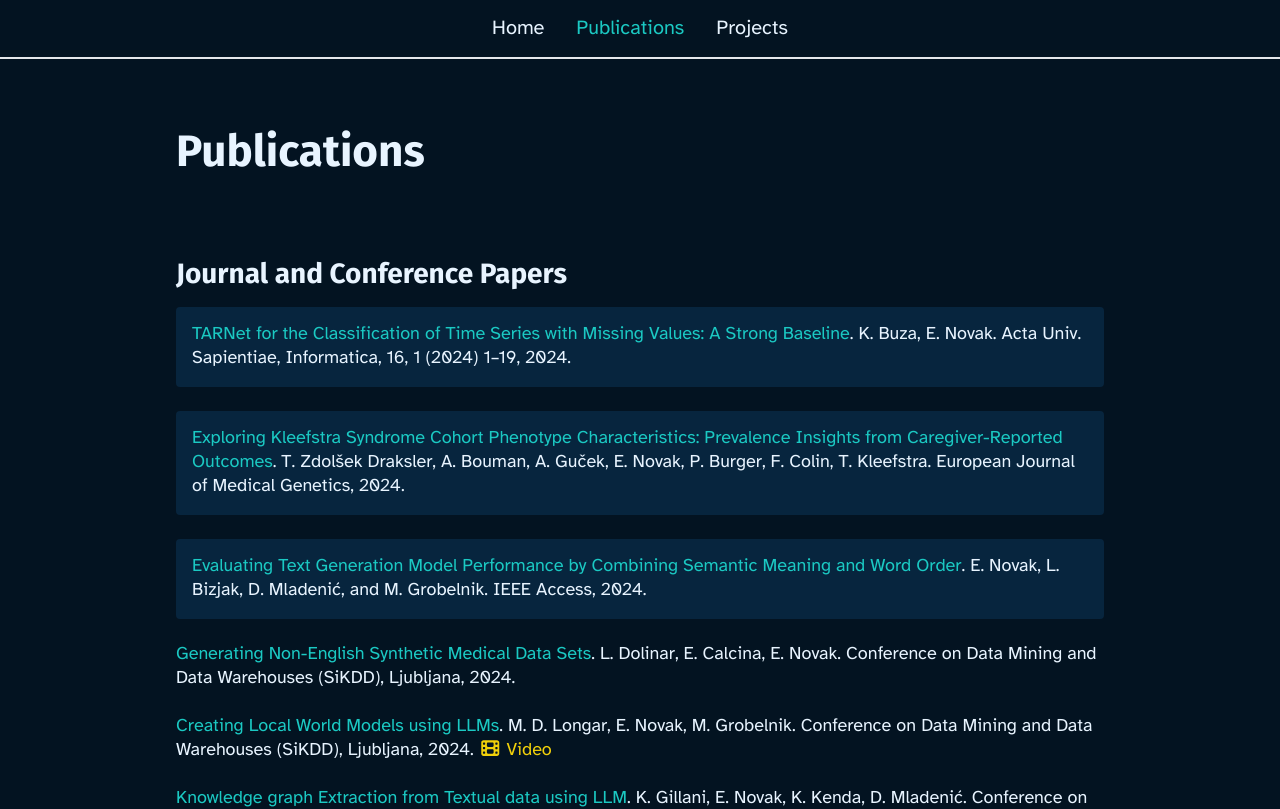
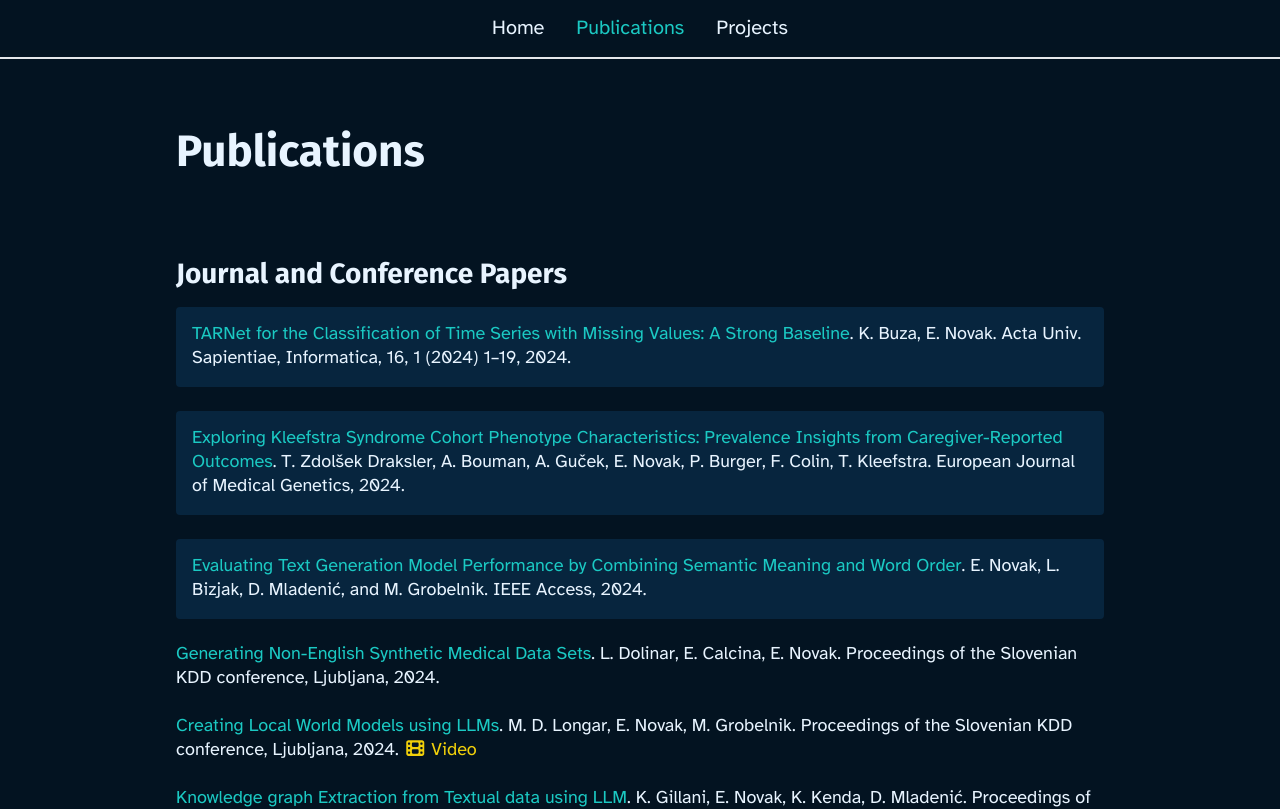
Before and after one commit to eriknovak/eriknovak.github.io, a Next.js app: page /publications in a window 1280 px wide. Shown: the top 809 px of the page. Built offline with nearby package versions, Linux system fonts and the light colour scheme.

Commit message:
Update conference_papers.ts

```diff
--- a/assets/publications/conference_papers.ts
+++ b/assets/publications/conference_papers.ts
@@ -3,7 +3,7 @@ const CONFERENCE_PAPERS = [
     authors: "L. Dolinar, E. Calcina, E. Novak",
     title: "Generating Non-English Synthetic Medical Data Sets",
     url: "https://aile3.ijs.si/dunja/SiKDD2024/Papers/IS2024_-_SIKDD_2024_paper_4.pdf",
-    reference: "Conference on Data Mining and Data Warehouses (SiKDD)",
+    reference: "Proceedings of the Slovenian KDD conference",
     location: "Ljubljana",
     year: 2024,
     presentation: null,
@@ -12,7 +12,7 @@ const CONFERENCE_PAPERS = [
     authors: "M. D. Longar, E. Novak, M. Grobelnik",
     title: "Creating Local World Models using LLMs",
     url: "https://aile3.ijs.si/dunja/SiKDD2024/Papers/IS2024_-_SIKDD_2024_paper_22.pdf",
-    reference: "Conference on Data Mining and Data Warehouses (SiKDD)",
+    reference: "Proceedings of the Slovenian KDD conference",
     location: "Ljubljana",
     year: 2024,
     presentation:
@@ -22,7 +22,7 @@ const CONFERENCE_PAPERS = [
     authors: "K. Gillani, E. Novak, K. Kenda, D. Mladenić",
     title: "Knowledge graph Extraction from Textual data using LLM",
     url: "https://aile3.ijs.si/dunja/SiKDD2024/Papers/IS2024_-_SIKDD_2024_paper_15.pdf",
-    reference: "Conference on Data Mining and Data Warehouses (SiKDD)",
+    reference: "Proceedings of the Slovenian KDD conference",
     location: "Ljubljana",
     year: 2024,
     presentation:
@@ -32,7 +32,7 @@ const CONFERENCE_PAPERS = [
     authors: "A. Mladenić Grobelnik, E. Novak, D. Mladenić, M. Grobelnik",
     title: "SLOmet - Slovenian Commonsense Description",
     url: "https://ailab.ijs.si/dunja/SiKDD2022/Papers/SiKDD2022_paper_5674.pdf",
-    reference: "Conference on Data Mining and Data Warehouses (SiKDD)",
+    reference: "Proceedings of the Slovenian KDD conference",
     location: "Ljubljana",
     year: 2022,
     presentation: "http://videolectures.net/sikdd2022_grobelnik_novak_mladenic/",
@@ -41,7 +41,7 @@ const CONFERENCE_PAPERS = [
     authors: "E. Calcina, E. Novak",
     title: "Measuring the Similarity of Song Artists using Topic Modelling",
     url: "https://ailab.ijs.si/dunja/SiKDD2022/Papers/SiKDD2022_paper_5269.pdf",
-    reference: "Conference on Data Mining and Data Warehouses (SiKDD)",
+    reference: "Proceedings of the Slovenian KDD conference",
     location: "Ljubljana",
     year: 2022,
     presentation: "http://videolectures.net/sikdd2022_calcina_novak/",
@@ -50,7 +50,7 @@ const CONFERENCE_PAPERS = [
     authors: "S. Korenič Tratnik, E. Novak",
     title: "Automatically Generating Text from Film Material - A Comparison of Three Models",
     url: "https://ailab.ijs.si/dunja/SiKDD2022/Papers/SiKDD2022_paper_4772.pdf",
-    reference: "Conference on Data Mining and Data Warehouses (SiKDD)",
+    reference: "Proceedings of the Slovenian KDD conference",
     location: "Ljubljana",
     year: 2022,
     presentation: null,
@@ -59,7 +59,7 @@ const CONFERENCE_PAPERS = [
     authors: "E. Novak",
     title: "News Stream Clustering using Multilingual Language Models",
     url: "https://ailab.ijs.si/dunja/SiKDD2021/Papers/Novak.pdf",
-    reference: "Conference on Data Mining and Data Warehouses (SiKDD)",
+    reference: "Proceedings of the Slovenian KDD conference",
     location: "Ljubljana",
     year: 2021,
     presentation: "http://videolectures.net/sikdd2021_novak_news_stream/",
@@ -78,7 +78,7 @@ const CONFERENCE_PAPERS = [
     authors: "M. B. Massri, S. Brezec, E. Novak, K. Kenda",
     title: "Semantic Enrichment and Analysis of Legal Domain Documents",
     url: "http://ailab.ijs.si/dunja/SiKDD2019/Papers/Besher_Final.pdf",
-    reference: "Conference on Data Mining and Data Warehouses (SiKDD)",
+    reference: "Proceedings of the Slovenian KDD conference",
     location: "Ljubljana",
     year: 2019,
     presentation:
@@ -88,7 +88,7 @@ const CONFERENCE_PAPERS = [
     authors: "S. Kralj, Ž. Urbančič, E. Novak, K. Kenda",
     title: "Document Embedding Models on Environmental Legal Documents",
     url: "http://ailab.ijs.si/dunja/SiKDD2019/Papers/Kralj_Urbancic_Final.pdf",
-    reference: "Conference on Data Mining and Data Warehouses (SiKDD)",
+    reference: "Proceedings of the Slovenian KDD conference",
     location: "Ljubljana",
     year: 2019,
     presentation:
@@ -99,7 +99,7 @@ const CONFERENCE_PAPERS = [
     title:
       "Preferences of Users on Cross-Site OER Recommendations: Stay or Leave?",
     url: "http://ailab.ijs.si/dunja/SiKDD2019/Papers/Sunar_Final.pdf",
-    reference: "Conference on Data Mining and Data Warehouses (SiKDD)",
+    reference: "Proceedings of the Slovenian KDD conference",
     location: "Ljubljana",
     year: 2019,
     presentation:
@@ -109,7 +109,7 @@ const CONFERENCE_PAPERS = [
     authors: "E. Novak, J. Urbančič, M. Jenko",
     title: "Preparing Multi-Modal Data for Natural Language Processing",
     url: "http://ailab.ijs.si/dunja/SiKDD2018/Papers/NovakErik.pdf",
-    reference: "Conference on Data Mining and Data Warehouses (SiKDD)",
+    reference: "Proceedings of the Slovenian KDD conference",
     location: "Ljubljana",
     year: 2018,
     presentation:
@@ -119,7 +119,7 @@ const CONFERENCE_PAPERS = [
     authors: "E. Novak, I. Novalija",
     title: "Connecting Professional Skill Demand with Supply",
     url: "http://ailab.ijs.si/dunja/SiKDD2017/Papers/Novak_Skill.pdf",
-    reference: "Conference on Data Mining and Data Warehouses (SiKDD)",
+    reference: "Proceedings of the Slovenian KDD conference",
     location: "Ljubljana",
     year: 2017,
     presentation: "http://videolectures.net/sikdd2017_novak_skill_demand/",
@@ -128,7 +128,7 @@ const CONFERENCE_PAPERS = [
     authors: "E. Novak, I. Novalija",
     title: "Visual and Statistical Analysis of VideoLectures.NET",
     url: "http://ailab.ijs.si/dunja/SiKDD2016/Papers/Novak_VLN.pdf",
-    reference: "Conference on Data Mining and Data Warehouses (SiKDD)",
+    reference: "Proceedings of the Slovenian KDD conference",
     location: "Ljubljana",
     year: 2016,
     presentation: "http://videolectures.net/sikdd2016_novak_videoLectures/",
```
